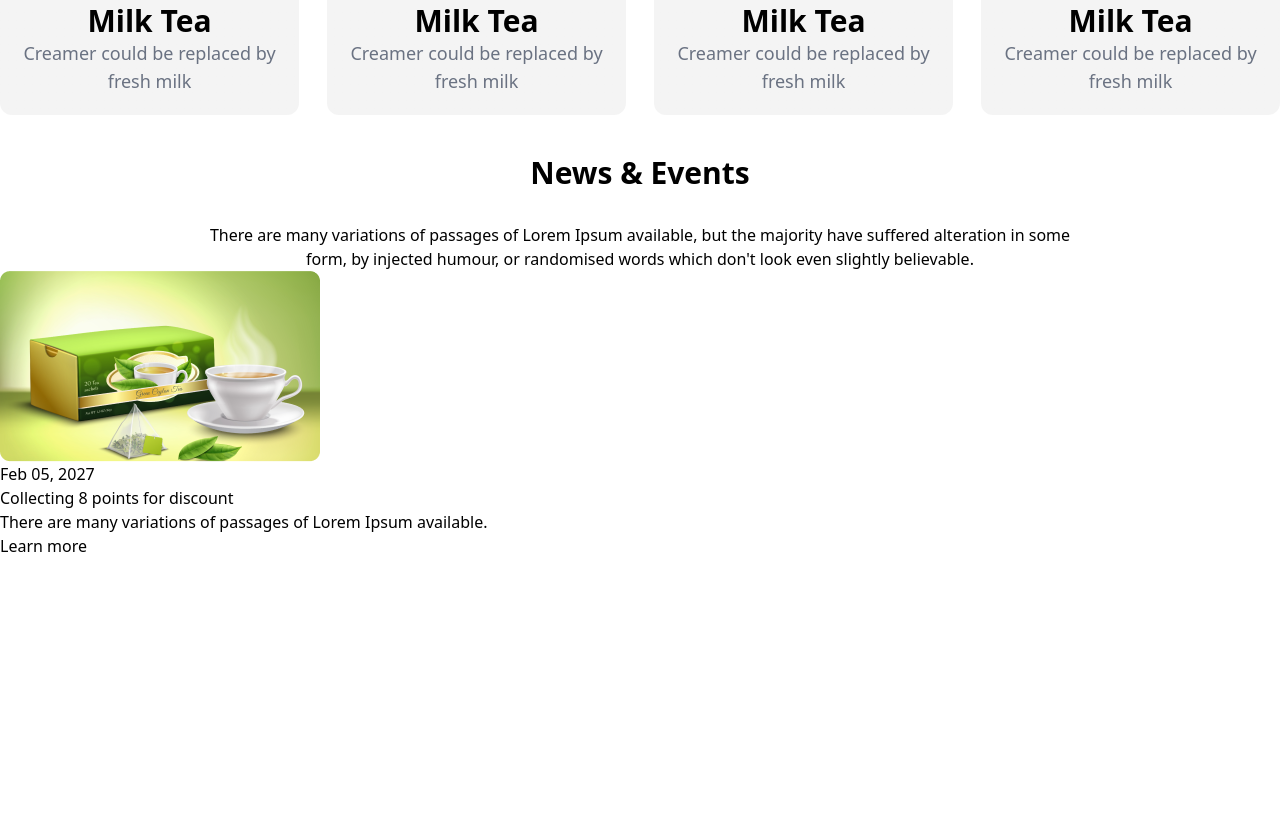
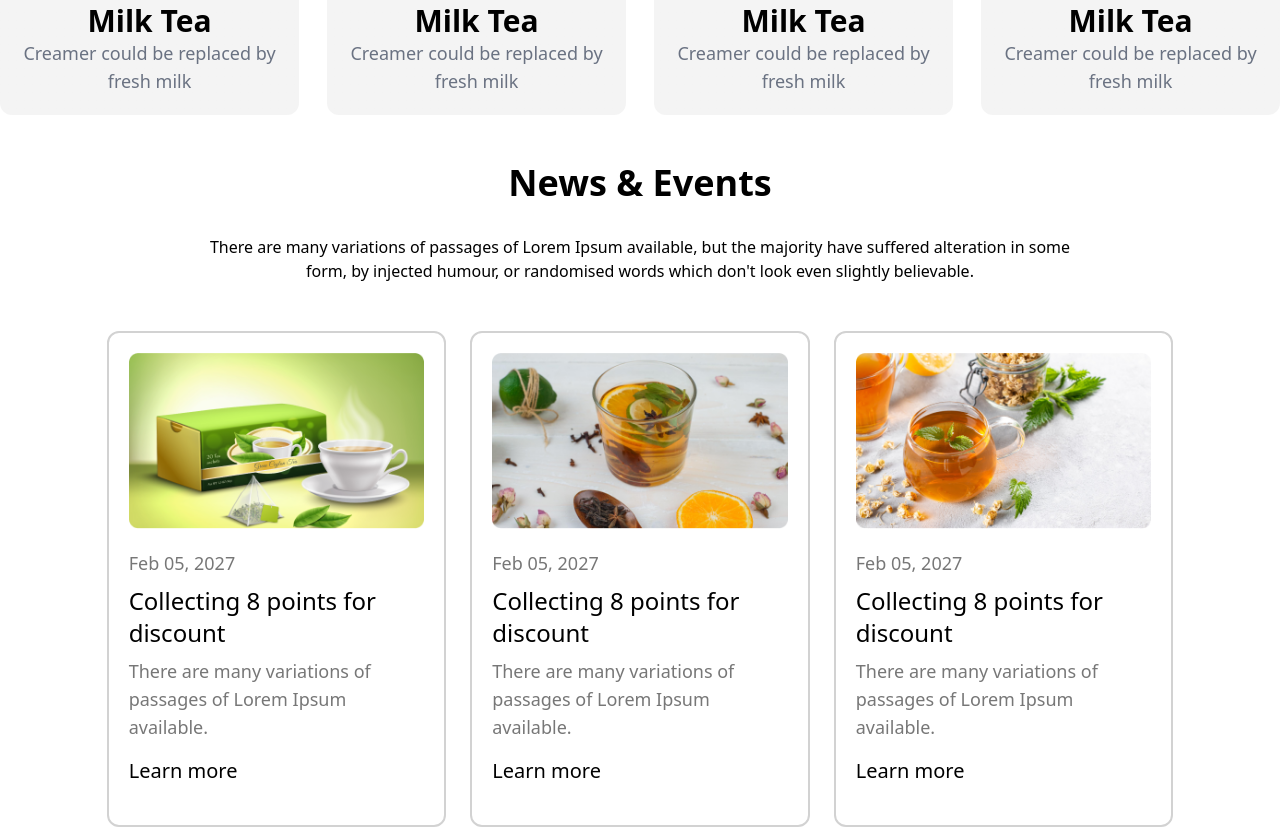
Before and after one commit to hurayrakhan/tea-house, a plain HTML site: page index.html in a window 1280 px wide. Shown: the part 1012-1839 px from the top of the page. Before the commit the page ends 1570 px from the top, so only its background shows below. Drawn offline with nearby package versions, Linux system fonts and the light colour scheme.

Commit message:
complete section news

```diff
--- a/index.html
+++ b/index.html
@@ -71,18 +71,44 @@
                 </div>
             </div>
         </section>
-        <section>
-            <div class="text-center ">
-                <h1 class="text-3xl font-bold my-8 ">News & Events</h1>
+        <section class="w-10/12 mx-auto">
+            <div class="text-center my-12">
+                <h1 class="text-4xl font-bold my-8 ">News & Events</h1>
                 <p class="max-w-[900px] mx-auto">There are many variations of passages of Lorem Ipsum available, but the majority have suffered alteration in some form, by injected humour, or randomised words which don't look even slightly believable. </p>
             </div>
-            <div>
-                <div>
-                    <img src="images/news-1.png" alt="">
-                    <p>Feb 05, 2027</p>
-                    <h3>Collecting 8 points for discount</h3>
-                    <p>There are many variations of passages of Lorem Ipsum available.</p>
-                    <button>Learn more</button>
+            <div class="grid grid-cols-1 md:grid-cols-3 gap-6 ">
+                <div class="border-2 border-[#D2D2D2] rounded-xl p-5 flex-col">
+                    <div class="">
+                        <img class="rounded-md w-[100%]" src="images/news-1.png" alt="">
+                    </div>
+                    <div class="space-y-2 my-5">
+                        <p class="text-[#777777] text-lg">Feb 05, 2027</p>
+                        <h3 class="text-2xl font-medium">Collecting 8 points for discount</h3>
+                        <p class="text-[#777777] text-lg">There are many variations of passages of Lorem Ipsum available.</p>
+                        <button class="text-xl font-medium mt-2">Learn more</button>
+                    </div>
+                </div>
+                <div class="border-2 border-[#D2D2D2] rounded-xl p-5 flex-col">
+                    <div class="">
+                        <img class="rounded-md w-[100%]" src="images/news-2.png" alt="">
+                    </div>
+                    <div class="space-y-2 my-5">
+                        <p class="text-[#777777] text-lg">Feb 05, 2027</p>
+                        <h3 class="text-2xl font-medium">Collecting 8 points for discount</h3>
+                        <p class="text-[#777777] text-lg">There are many variations of passages of Lorem Ipsum available.</p>
+                        <button class="text-xl font-medium mt-2">Learn more</button>
+                    </div>
+                </div>
+                <div class="border-2 border-[#D2D2D2] rounded-xl p-5 flex-col">
+                    <div class="">
+                        <img class="rounded-md w-[100%]" src="images/news-3.png" alt="">
+                    </div>
+                    <div class="space-y-2 my-5">
+                        <p class="text-[#777777] text-lg">Feb 05, 2027</p>
+                        <h3 class="text-2xl font-medium">Collecting 8 points for discount</h3>
+                        <p class="text-[#777777] text-lg">There are many variations of passages of Lorem Ipsum available.</p>
+                        <button class="text-xl font-medium mt-2">Learn more</button>
+                    </div>
                 </div>
             </div>
         </section>
```
